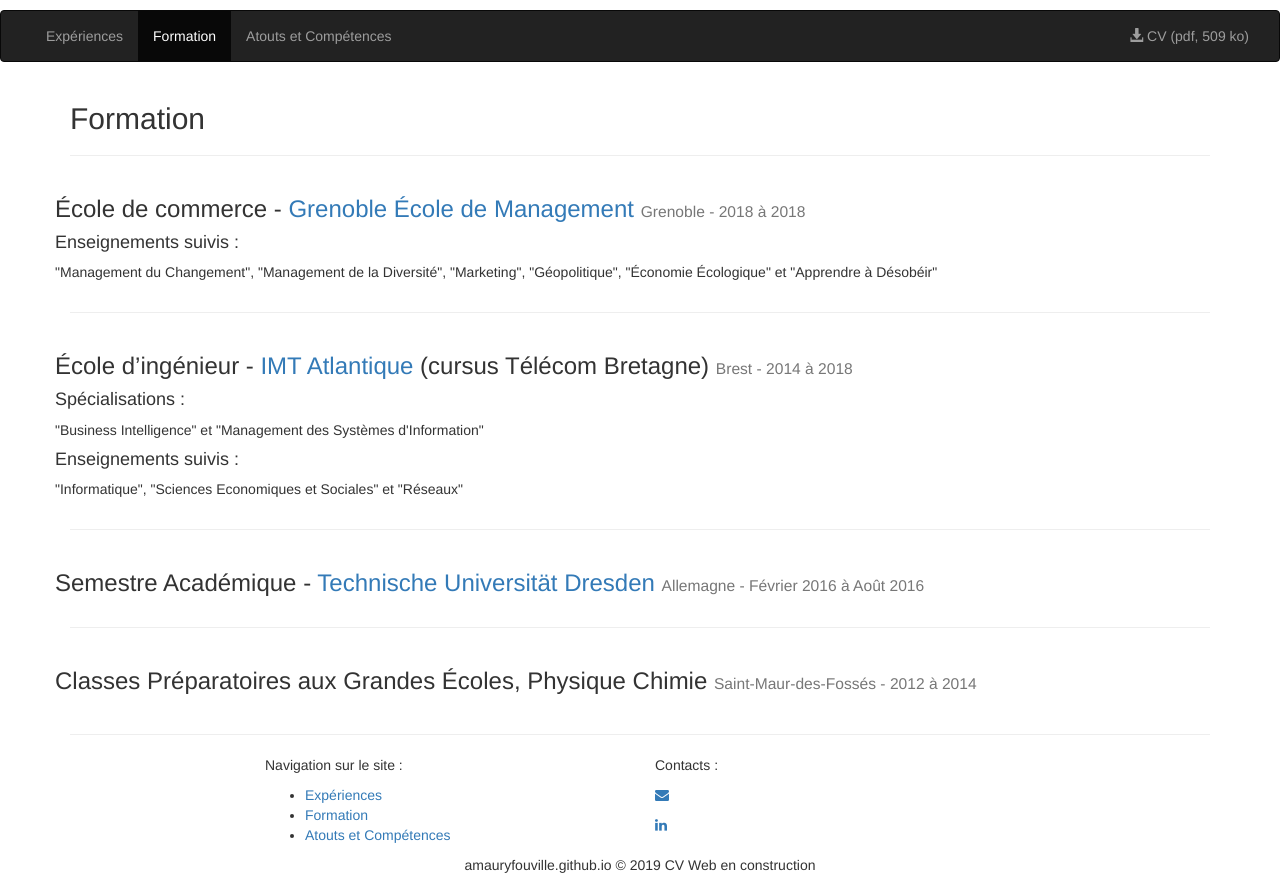
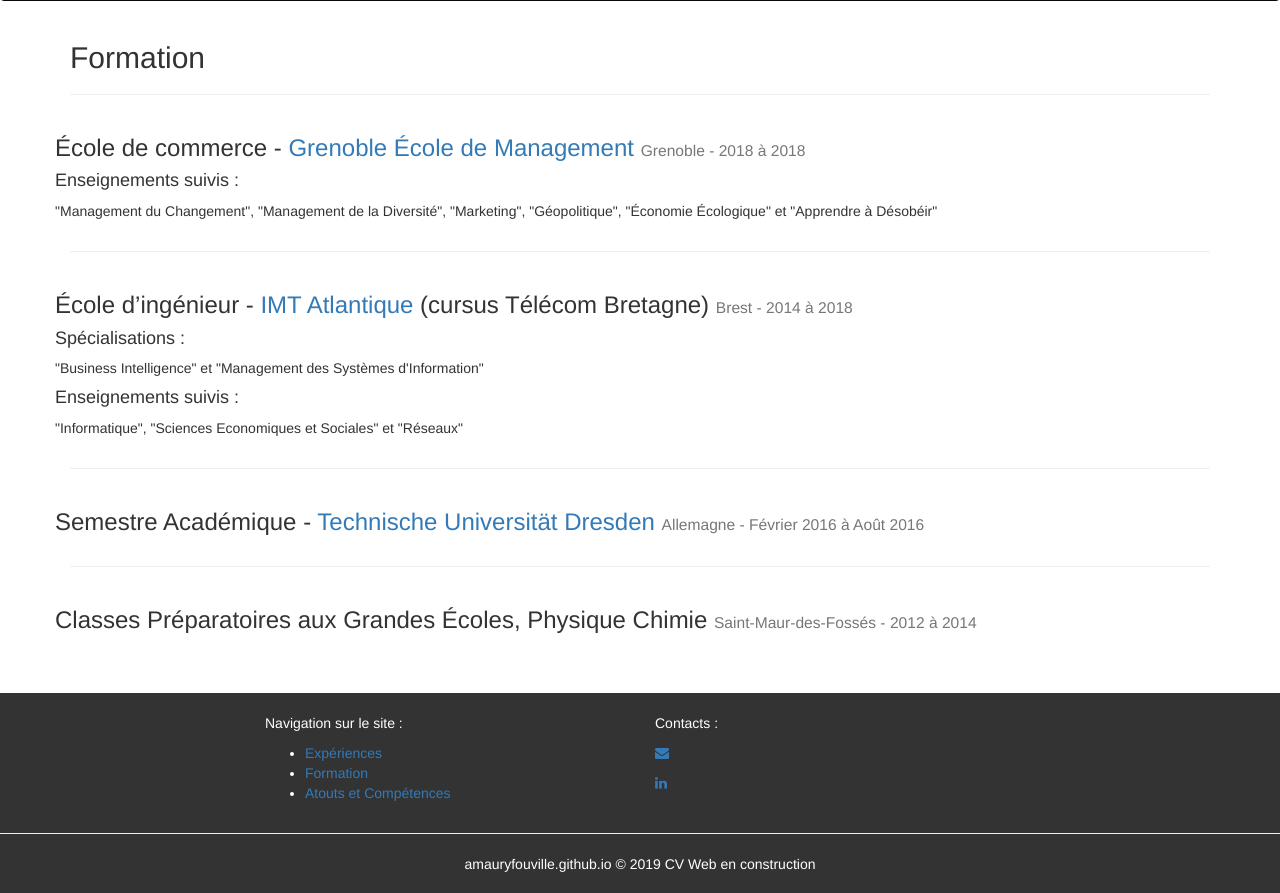
Before and after one commit to amauryfouville/website, a Flask app: page /formation in a window 1280 px wide. Shown: the part 301-1194 px from the top of the page. Run offline with Flask 2, Linux system fonts and the light colour scheme; some libraries are stand-ins or nearby versions.

Commit message:
Update formation.html

```diff
--- a/templates/formation.html
+++ b/templates/formation.html
@@ -7,7 +7,7 @@
   <link href="https://maxcdn.bootstrapcdn.com/font-awesome/4.4.0/css/font-awesome.min.css" rel="stylesheet"/>
   <link rel="stylesheet" href="https://maxcdn.bootstrapcdn.com/bootstrap/3.3.7/css/bootstrap.min.css">
   <!--  <link rel="stylesheet" href="../static/css/style2.css"> -->
-  <link rel="stylesheet" href="{{ url_for('static', filename='css/style2.css') }}">
+  <link rel="stylesheet" href="{{ url_for('static', filename='css/style.css') }}">
   <script type="text/javascript" src="https://ajax.googleapis.com/ajax/libs/jquery/3.3.1/jquery.min.js"></script>
   <script type="text/javascript" src="https://maxcdn.bootstrapcdn.com/bootstrap/3.3.7/js/bootstrap.min.js"></script>
   <script type="text/javascript" src="{{ url_for('static', filename='js/js.js') }}"></script>
@@ -17,13 +17,12 @@
 
 <body>
 
-  <!-- header -->
+  <main class="wrapper">
     <div class="jumbotron jumbotron-fluid text-center">
         <h1 class="display-4">Amaury Fouville</h1>
         <h2>Double diplôme <abbr title="Institut Mines Télécom">IMT</abbr> Atlantique - <abbr title="Grenoble École de Management">GEM</abbr><br>
             CDI à partir de <time datetime="2019-07">Juillet 2019</time>
         </h2>
-  </div>
       </div>
 
     <!-- Barre de navigation -->
@@ -94,10 +93,10 @@
       <div class="row">
         <h3>Classes Préparatoires aux Grandes Écoles, Physique Chimie <small>Saint-Maur-des-Fossés - <time datetime="2012">2012</time> à <time datetime="2014">2014</time></small><h3>
       </div>
-
-  <hr>
-
+      <br>
     </div>
+    <div class='push'></div>
+  </main>
 
 <footer class="footer">
   <div class="container">
@@ -122,6 +121,7 @@
       </div>
      </div>
   </div>
+  <hr>
   <div class="container-fluid text-center">
     <p>amauryfouville.github.io © 2019 CV Web en construction</p>
 </footer>
```
Lines whose indentation alone changed are shown as unchanged.
